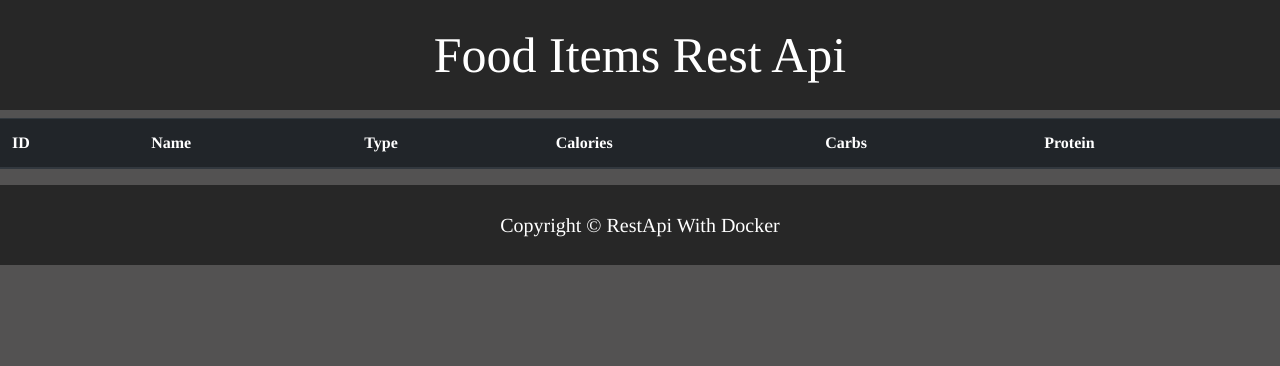
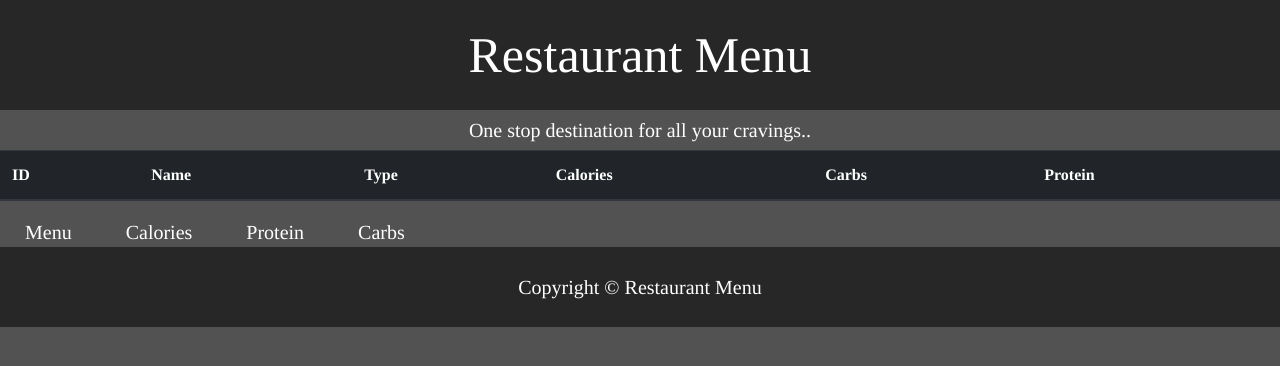
Before and after one commit to anku518/rest-api-docker, a Flask app: page / in a window 1280 px wide. Shown: the top 366 px of the page. Run offline with Flask 2, Linux system fonts and the light colour scheme; lists and menus that the app fills with data are empty; some libraries are stand-ins or nearby versions.

Commit message:
Initial Commit

```diff
--- a/templates/index.html
+++ b/templates/index.html
@@ -9,7 +9,7 @@
             background-color: #535252;
 	        font-family: Times, Times New Roman, serif;
         }
-        h1   {
+        h1 {
 
             text-align: center;
 	        font-size: 50px;
@@ -18,6 +18,12 @@
 	        background-color: #272727;
 	        color: #FFFFFF;
             border: 15px;
+        }
+        h5 {
+            text-align: center;
+            font-family: Times, Times New Roman, serif;
+            color: #FFFFFF;
+
         }
         #footer {
             clear: both;
@@ -28,7 +34,16 @@
             font-size: 20px;
             border: 15px;
 			font-family: Times, Times New Roman, serif;
-}
+        }
+        a {
+            font-size: 20px;
+            color: #FFFFFF;
+            font-family: Times, Times New Roman, serif;
+            padding: 25px;
+
+
+
+        }
 
     </style>
 </head>
@@ -36,7 +51,8 @@
 
     <div id = "container">
         <div id = "header">
-            <h1>Food Items Rest Api</h1>
+            <h1>Restaurant Menu</h1>
+            <h5>One stop destination for all your cravings..</h5>
         </div>
         <div id = "content">
             <table class="table table-dark">
@@ -64,9 +80,14 @@
             {% endfor %}
             </tbody>
             </table>
+            <a href="http://localhost:5000/foodList/">Menu</a>
+            <a href="http://localhost:5000/foodList/975/">Calories</a>
+            <a href="http://localhost:5000/foodList/975/Chicken/">Protein</a>
+            <a href="http://localhost:5000/foodList/975/Chicken/10">Carbs</a>
+
         </div>
         <div id = "footer">
-            Copyright &copy; RestApi With Docker
+            Copyright &copy; Restaurant Menu
         </div>
 
 </body>
```
